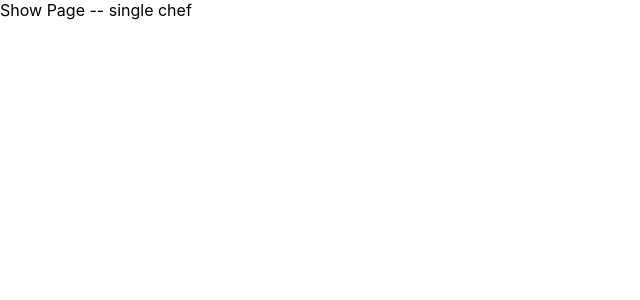
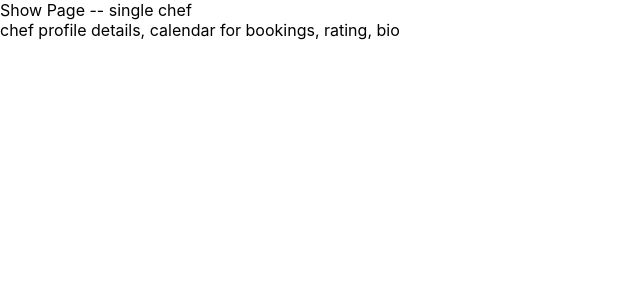
Before and after one commit to yashiazize/CapstoneProject, a React (Create React App) app in the folder front-end/: page /users/chefs/1 in a window 1280 px wide. Shown: the top 300 px of the page, without its empty margins (0-640 px from the left). Built offline with nearby package versions, Linux system fonts and the light colour scheme; no server answers.

Commit message:
pass in chef details in show

```diff
--- /dev/null
+++ b/front-end/src/Components/ChefDetails.js
@@ -0,0 +1,7 @@
+const ChefDetails = () => {
+  return (
+       <div>chef profile details, calendar for bookings, rating, bio</div>
+  )
+};
+
+export default ChefDetails;
--- a/front-end/src/Components/ChefsList.js
+++ b/front-end/src/Components/ChefsList.js
@@ -6,7 +6,7 @@ const ChefsList = ({ chefs, id }) => {
 			{chefs.map((chef) => {
 				return (
 					<li key={chef.id}>
-						<Link to={`/users/chefs/${id}`}>
+						<Link to={`/users/chefs/${chef.id}`}>
 							{chef.name}
 							<br />
 							{chef.email}
--- a/front-end/src/Pages/Show.js
+++ b/front-end/src/Pages/Show.js
@@ -1,5 +1,11 @@
+import ChefDetails from "../Components/ChefDetails"
 const Show = ({ chefs }) => {
-	return <div>Show Page -- single chef</div>;
+	return <div>Show Page -- single chef
+		<ChefDetails chefs={chefs} />
+	</div>;
 };
+/*
+passing in chefdetails through show pg
+*/
 
 export default Show;
```
Also changed, not shown: 1 other file (tests, documents, lock files or other folders).
